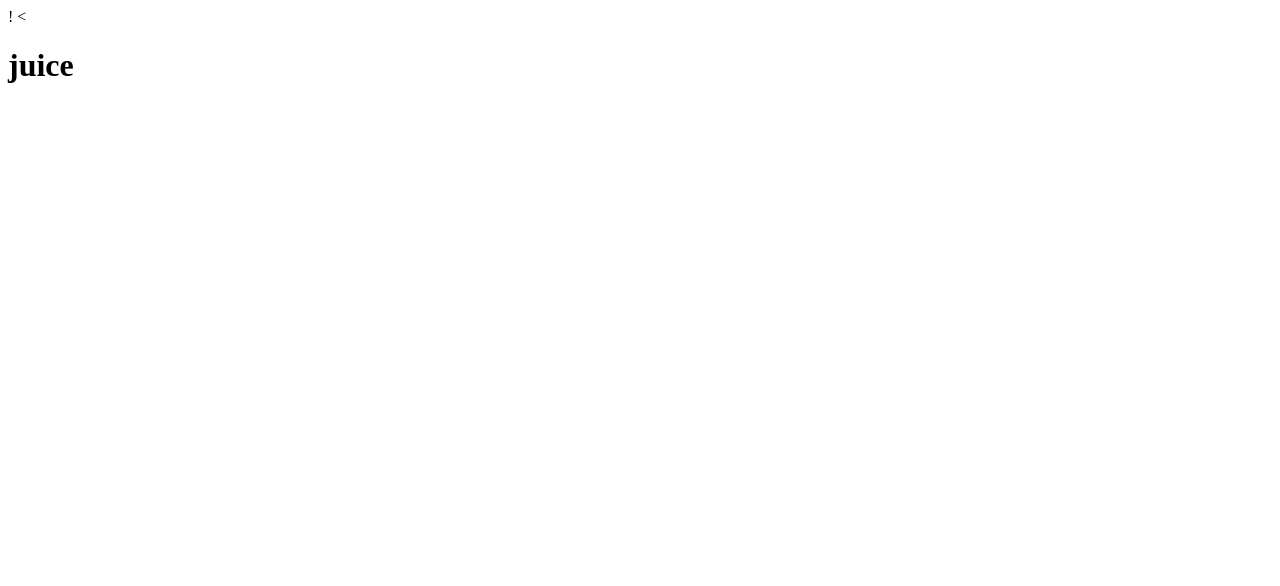
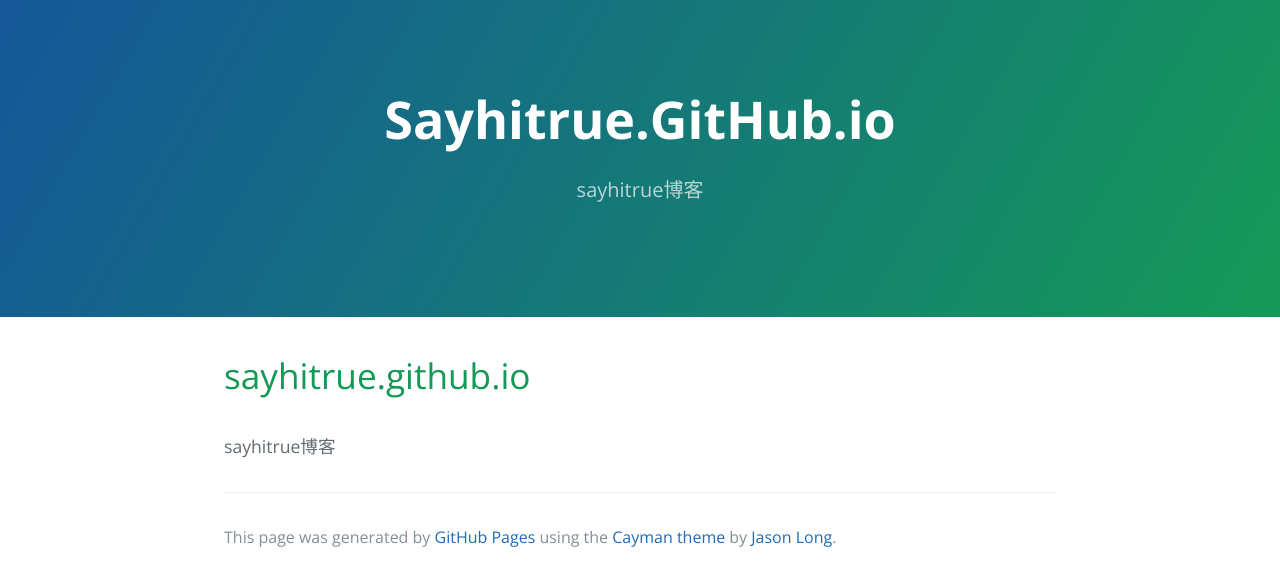
Before and after one commit to sayhitrue/sayhitrue.github.io, a plain HTML site: page index.html in a window 1280 px wide. Drawn offline with nearby package versions, Linux system fonts and the light colour scheme.

Commit message:
Update index.html
2

```diff
--- a/index.html
+++ b/index.html
@@ -1,10 +1,35 @@
-!<!DOCTYPE html>
-<html lang="en" dir="ltr">
+<!DOCTYPE html>
+<html lang="en-us">
   <head>
-    <meta charset="utf-8">
-    <title></title>
+    <meta charset="UTF-8">
+    <title>Sayhitrue.GitHub.io by sayhitrue</title>
+    <meta name="viewport" content="width=device-width, initial-scale=1">
+    <link rel="stylesheet" type="text/css" href="stylesheets/normalize.css" media="screen">
+    <link href='https://fonts.googleapis.com/css?family=Open+Sans:400,700' rel='stylesheet' type='text/css'>
+    <link rel="stylesheet" type="text/css" href="stylesheets/stylesheet.css" media="screen">
+    <link rel="stylesheet" type="text/css" href="stylesheets/github-light.css" media="screen">
   </head>
   <body>
-    <<h1>juice</h1>
+    <section class="page-header">
+      <h1 class="project-name">Sayhitrue.GitHub.io</h1>
+      <h2 class="project-tagline">sayhitrue博客</h2>
+    </section>
+
+    <section class="main-content">
+      <h1>
+<a id="sayhitruegithubio" class="anchor" href="#sayhitruegithubio" aria-hidden="true"><span class="octicon octicon-link"></span></a>sayhitrue.github.io</h1>
+
+<h1></h1>
+
+<p>sayhitrue博客</p>
+
+      <footer class="site-footer">
+
+        <span class="site-footer-credits">This page was generated by <a href="https://pages.github.com">GitHub Pages</a> using the <a href="https://github.com/jasonlong/cayman-theme">Cayman theme</a> by <a href="https://twitter.com/jasonlong">Jason Long</a>.</span>
+      </footer>
+
+    </section>
+
+
   </body>
 </html>
```
